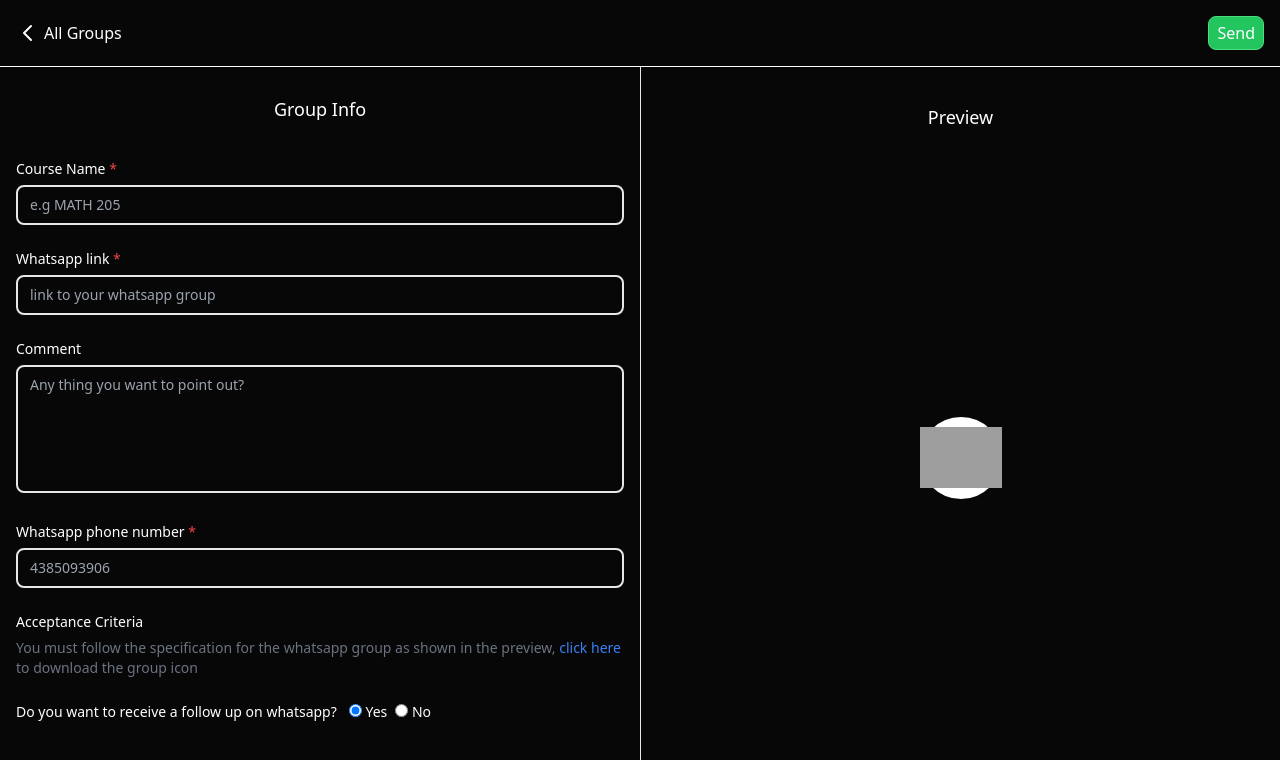
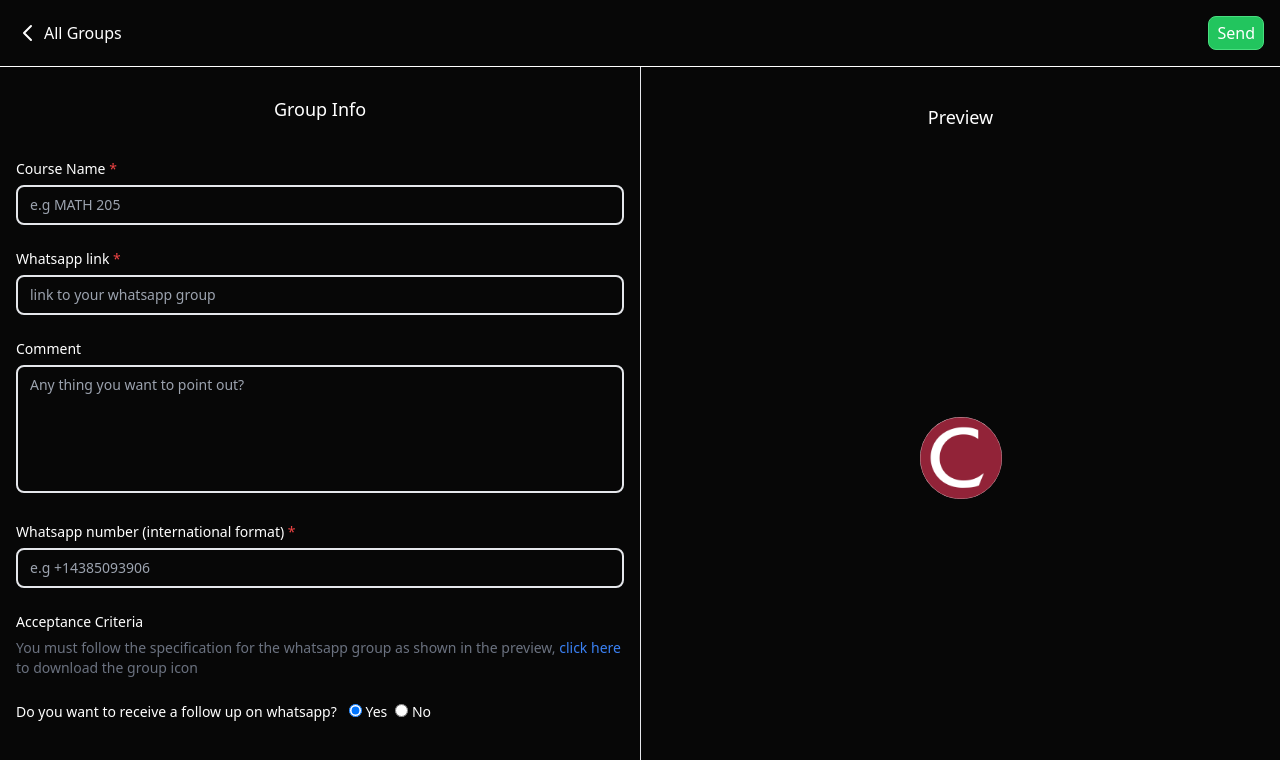
Before and after one commit to Tsounguinzo/concordia-groups, a SvelteKit app: page /add in a window 1280 px wide. Both pictures are taken after a click on the label "Yes". Shown: the top 760 px of the page. Built offline with nearby package versions, Linux system fonts and the light colour scheme; grey boxes are pictures that could not be loaded; a web font is replaced by a local one.

Commit message:
added comments and validation logic for input fields

```diff
--- a/package.json
+++ b/package.json
@@ -6,6 +6,8 @@
 		"dev": "vite dev",
 		"build": "vite build",
 		"preview": "vite preview",
+		"deploy": "firebase deploy --only hosting:beaudelaire",
+		"preview firebase": "firebase hosting:channel:deploy test",
 		"check": "svelte-kit sync && svelte-check --tsconfig ./tsconfig.json",
 		"check:watch": "svelte-kit sync && svelte-check --tsconfig ./tsconfig.json --watch"
 	},
--- a/src/routes/add/+page.svelte
+++ b/src/routes/add/+page.svelte
@@ -1,9 +1,23 @@
 <script lang="ts">
+    import { enhance } from '$app/forms';
+
     let panelSelected: string = 'group-info';
+
+    let followUp: boolean = false;
+    let groupDescriptionCopied: boolean = false;
+
     let courseName: string;
     let courseLink: string;
-    let followUp: boolean = false;
-    let groupDescriptionCopied: boolean = false;
+    let phoneNumber: string;
+    const phoneRegex = "^\\+([0-9]{1,3})(\\s|-)?([0-9]+)(\\s|-)?([0-9]+)$";
+    const courseRegex = "^\\s*[a-zA-Z]{4}\\s*-?\\d{3,4}\\s*$";
+    const phoneRegexObj = new RegExp(phoneRegex);
+    const courseRegexObj = new RegExp(courseRegex);
+
+
+    $: validPhoneNumber = phoneRegexObj.test(phoneNumber);
+    $: validCourseName = courseRegexObj.test(courseName);
+
     export let form;
 
     async function handleCopy() {
@@ -19,16 +33,14 @@
         }
     }
 
-
     function updateSelection(value: string) {
         panelSelected = value;
     }
-
-    console.log(form)
 </script>
 
-<form class="flex h-screen w-full flex-col text-white" id="form-group" name="form-group" data-name="add-group" method="POST" aria-label="add-group">
+<form class="flex h-screen w-full flex-col text-white" id="form-add-group" name="form-group" data-name="add-group" method="POST" aria-label="add-group" use:enhance>
 
+    <!------------------------Header start----------------------------->
     <div class="flex w-full justify-between py-4 px-4 border-b border-b-white">
         <a class="flex items-center group" href="/">
             <svg width="24" height="24" viewBox="0 0 24 24" fill="none" xmlns="http://www.w3.org/2000/svg"
@@ -44,8 +56,9 @@
             Send
         </button>
     </div>
+    <!------------------------End Header------------------------->
 
-
+    <!------------------------Panels start----------------------------->
     <div class="relative flex w-full grow overflow-hidden max-md:flex-col">
 
         <div role="radiogroup" aria-required="false" dir="ltr"
@@ -92,8 +105,8 @@
                                     </label>
                                 </div>
                                 <input type="text" placeholder="e.g MATH 205"
-                                       class="w-full resize-none overflow-y-auto rounded-lg px-3 py-2 text-sm focus:border-[#3898ec] outline-none border-2 bg-transparent"
-                                       name="name"
+                                       class="w-full resize-none overflow-y-auto rounded-lg px-3 py-2 text-sm focus:{validCourseName ? 'border-[#3898ec]' : 'border-red-700'} outline-none border-2 bg-transparent"
+                                       name="name" pattern={courseRegex}
                                        bind:value={courseName} required></div>
                             <div class="mb-6 mt-4">
                                 <div class="mb-1.5 flex items-center">
@@ -101,7 +114,7 @@
                                         Whatsapp link <span class="text-red-500">*</span>
                                     </label>
                                 </div>
-                                <input type="text" placeholder="link to your whatsapp group"
+                                <input type="url" placeholder="link to your whatsapp group"
                                        class="w-full resize-none overflow-y-auto rounded-lg px-3 py-2 text-sm focus:border-[#3898ec] outline-none border-2 bg-transparent"
                                        name="link"
                                        bind:value={courseLink} required>
@@ -123,13 +136,13 @@
                             <div class="mb-6 {followUp ? '' : 'hidden'}">
                                 <div class="mb-1.5 flex items-center">
                                     <label class="block font-medium" for="number">
-                                        Whatsapp phone number <span class="text-red-500">*</span>
+                                        Whatsapp number (international format) <span class="text-red-500">*</span>
                                     </label>
                                 </div>
                                 <div class="relative">
-                                    <input type="tel" placeholder="4385093906"
-                                           class="w-full resize-none overflow-y-auto rounded-lg px-3 py-2 text-sm focus:border-[#3898ec] outline-none border-2 bg-transparent"
-                                           value="" name="number" required="{followUp ? 'required' : ''}">
+                                    <input type="tel" placeholder="e.g +14385093906" pattern={phoneRegex}
+                                           class="w-full resize-none overflow-y-auto rounded-lg px-3 py-2 text-sm focus:{validPhoneNumber ? 'border-[#3898ec]' : 'border-red-700'} outline-none border-2 bg-transparent"
+                                           name="number" required="{followUp ? 'required' : ''}" bind:value={phoneNumber}>
                                 </div>
 
                             </div>
@@ -251,5 +264,6 @@
             </div>
         </div>
     </div>
+    <!------------------------Panels End----------------------------->
 
 </form>
```
Also changed, not shown: src/routes/add/+layout.svelte (+1 -6 lines), static/concordia-logo.png (added).
